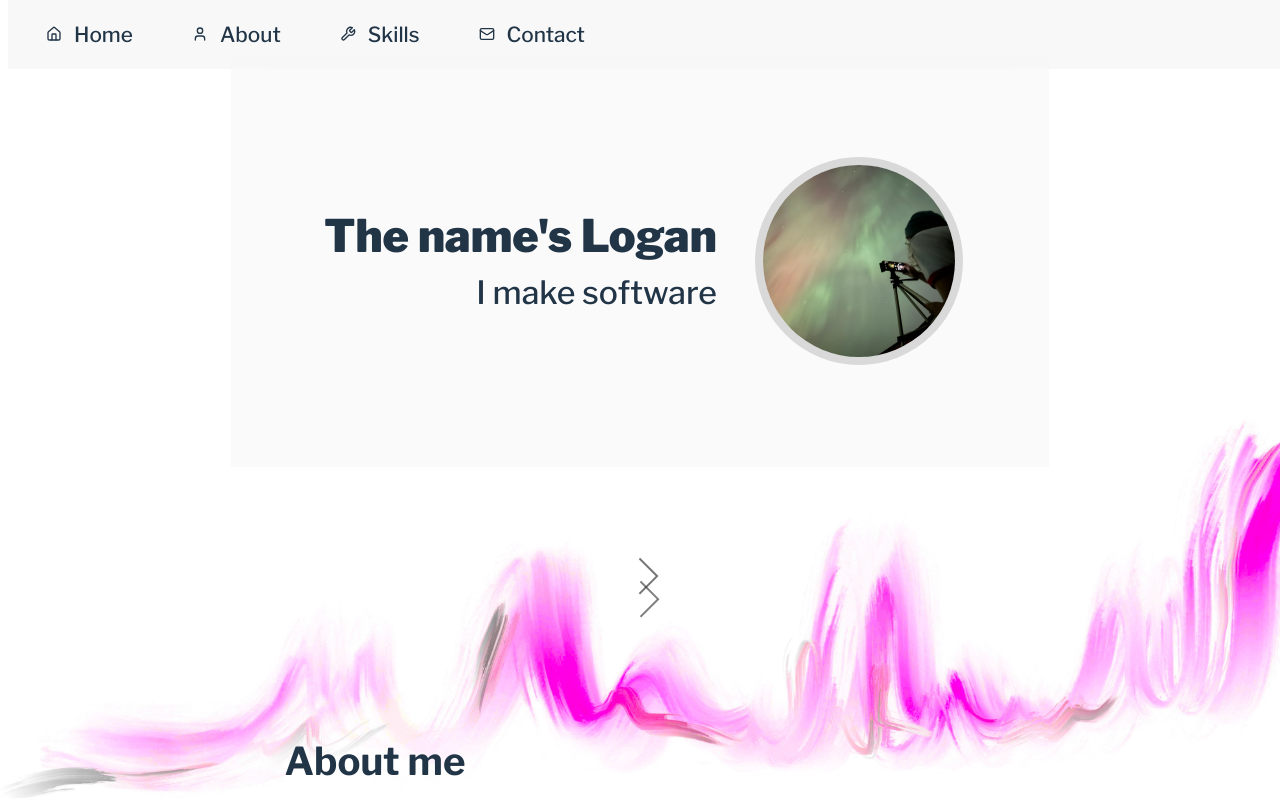
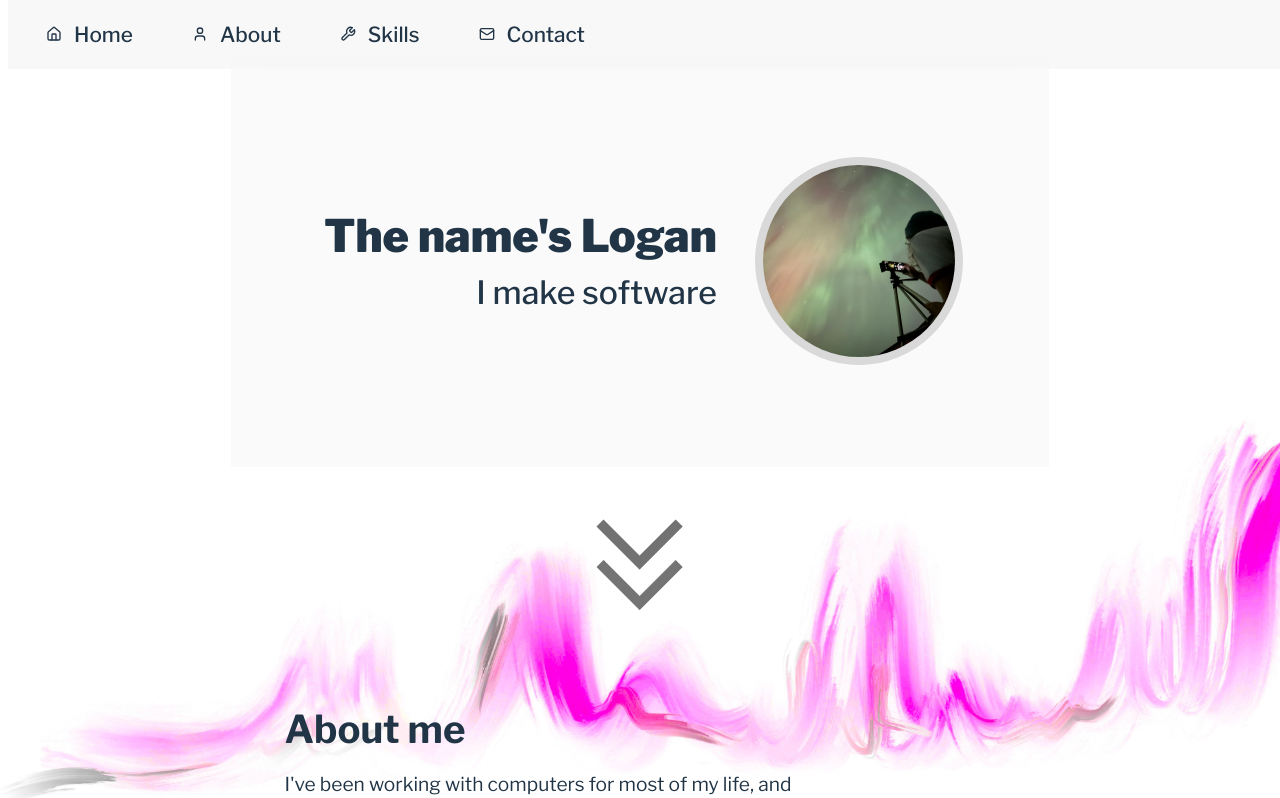
Before and after one commit to lgundry/portfolio-frontend, a React (Vite) app: page / in a window 1280 px wide. Shown: the top 798 px of the page. Built offline with nearby package versions, Linux system fonts and the light colour scheme.

Commit message:
add an image for the arrows
added a custom svg to use for the scroll indicator

```diff
--- a/src/assets/components/intro/Intro.component.css
+++ b/src/assets/components/intro/Intro.component.css
@@ -6,7 +6,7 @@ div.intro__container {
   align-items: center;
 
   margin-top: 7vh;
-  margin-bottom: 0vh;
+  margin-bottom: 6vh;
 }
 
 div.intro {
--- a/src/assets/components/intro/Intro.component.tsx
+++ b/src/assets/components/intro/Intro.component.tsx
@@ -1,6 +1,6 @@
 import './Intro.component.css'
 import Headshot from 'images/IMG_4838.jpeg'
-import ScrollIndicator from './ScrollIndicator.component'
+import ScrollIndicator from 'components/scroll/ScrollIndicator.component'
 
 function Intro() {
   return (
--- a/src/assets/components/intro/ScrollIndicator.component.css
+++ b/src/assets/components/scroll/ScrollIndicator.component.css
@@ -2,7 +2,7 @@
   display: flex;
   justify-content: center;
   align-items: center;
-  height: 30vh;
+  height: 20vh;
   background: none;
   border: none;
   cursor: pointer;
@@ -22,12 +22,12 @@
 }
 
 .scroll-indicator__arrow {
-  width: 24px;
-  height: 24px;
-  border: 2px solid currentColor;
+  width: 4vw;
+  height: 4vw;
+  border: 10px solid currentColor;
   border-top: none;
   border-left: none;
-  transform: rotate(-45deg);
+  transform: rotate(45deg);
   animation: scroll-bounce 2s infinite;
   opacity: 0.7;
 }
@@ -37,17 +37,17 @@
 }
 
 .scroll-indicator__arrow:last-child {
-  animation-delay: 0.3s;
-  margin-top: -8px;
+  animation-delay: 0.15s;
+  margin-top: -2vw;
 }
 
 @keyframes scroll-bounce {
   0%, 100% {
-    transform: rotate(-45deg) translateY(0);
+    transform: rotate(45deg) translateY(0) translateX(0);
     opacity: 0.7;
   }
-  50% {
-    transform: rotate(-45deg) translateY(10px);
+  35% {
+    transform: rotate(45deg) translateY(10px) translateX(10px);
     opacity: 0.3;
   }
 }
@@ -60,6 +60,6 @@
 
 @media (prefers-color-scheme: dark) {
   .scroll-indicator__arrow {
-    border-color: #ccc;
+    border-color: #fff;
   }
 }
```
Also changed, not shown: src/assets/components/scroll/ScrollIndicator.component.tsx (renamed from src/assets/components/intro/ScrollIndicator.component.tsx), src/assets/images/arrow.svg (added).
